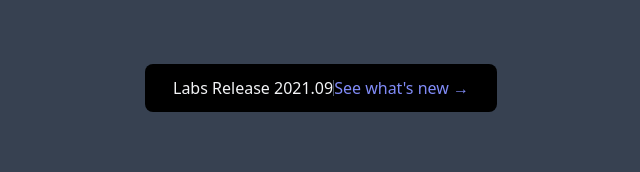
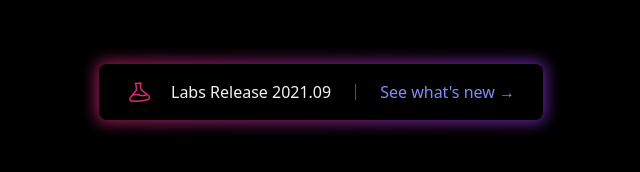
Before and after one commit to yaadevmohit/gradient-bar-tailwind, a website: page src/index.html in a window 1280 px wide. Shown: the whole page, without its empty margins (319-959 px from the left). Drawn offline with Linux system fonts and the light colour scheme.

Commit message:
blur bg added

```diff
--- a/src/index.html
+++ b/src/index.html
@@ -6,15 +6,41 @@
     <link href="./output.css" rel="stylesheet">
     <title>Gradient Bar</title>
 </head>
-<body class="min-h-screen px-8 py-16 bg-gray-700">
+<body class="min-h-screen px-8 py-16 bg-black">
     <div class="grid gap-8 items-start justify-center">
-        <button
-            class="px-7 py-4 bg-black rounded-lg leading-none flex
-                    items-center divide-x divide-gray-600"
-        >
-        <span class="text-gray-100">Labs Release 2021.09</span>
-        <span class="text-indigo-400">See what's new &rarr;</span>
-    </button>
+        <div class="relative">
+            <div class="
+                        absolute
+                        -inset-0.5
+                        bg-pink-600
+                        bg-gradient-to-r
+                        from-pink-600
+                        to-purple-600
+                        rounded-lg
+                        blur opacity-75
+            ">
+            </div>
+            <button class=" relative px-7 py-4 bg-black rounded-lg leading-none flex
+                        items-center divide-x divide-gray-600">
+            <span class="flex items-center space-x-5">
+                <svg
+                    xmlns="http://www.w3.org/2000/svg"
+                    fill="none"
+                    viewBox="0 0 24 24"
+                    stroke-width="1.5"
+                    stroke="currentColor"
+                    class="size-6 text-pink-600 -rotate-6">
+                    <path
+                        stroke-linecap="round"
+                        stroke-linejoin="round"
+                        d="M9.75 3.104v5.714a2.25 2.25 0 0 1-.659 1.591L5 14.5M9.75 3.104c-.251.023-.501.05-.75.082m.75-.082a24.301 24.301 0 0 1 4.5 0m0 0v5.714c0 .597.237 1.17.659 1.591L19.8 15.3M14.25 3.104c.251.023.501.05.75.082M19.8 15.3l-1.57.393A9.065 9.065 0 0 1 12 15a9.065 9.065 0 0 0-6.23-.693L5 14.5m14.8.8 1.402 1.402c1.232 1.232.65 3.318-1.067 3.611A48.309 48.309 0 0 1 12 21c-2.773 0-5.491-.235-8.135-.687-1.718-.293-2.3-2.379-1.067-3.61L5 14.5"
+                    />
+                </svg>
+                <span class="pr-6 text-gray-100">Labs Release 2021.09</span>
+            </span>
+            <span class="pl-6 text-indigo-400">See what's new &rarr;</span>
+            </button>
+        </div>
     </div>
 </body>
 </html>
```
Also changed, not shown: src/output.css.
